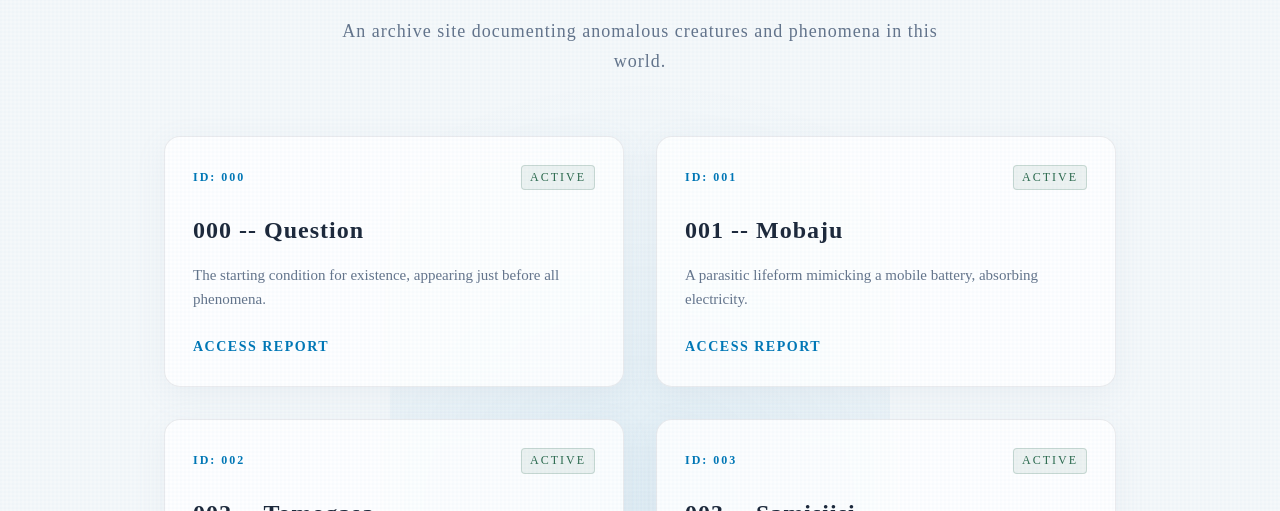
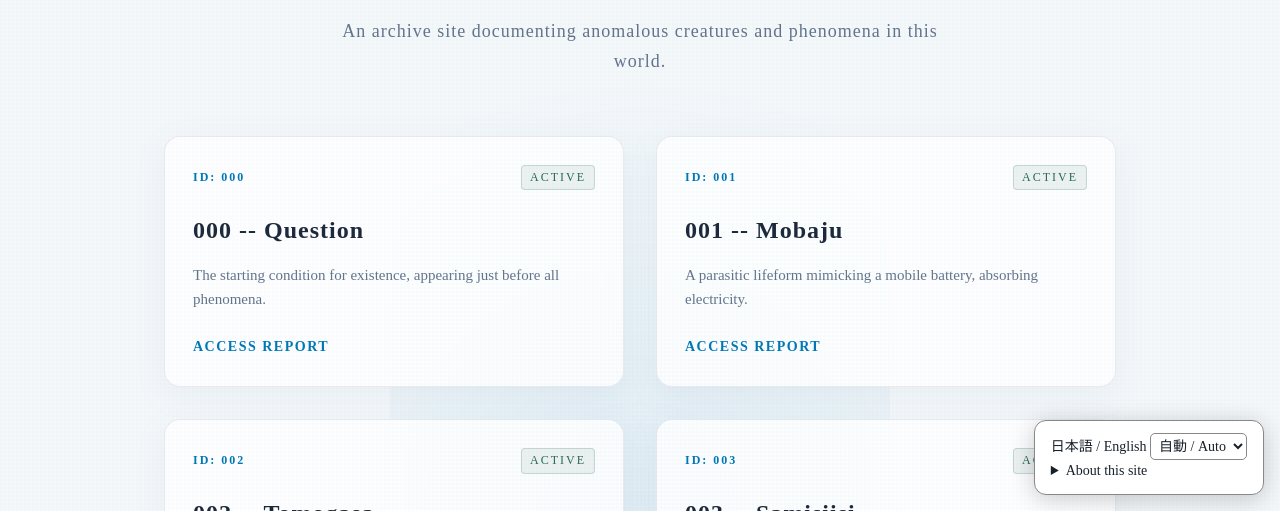
Before and after one commit to EC2045/RAC, a plain HTML site: page index.html in a window 1280 px wide. Shown: the part 289-800 px from the top of the page. Drawn offline with nearby package versions, Linux system fonts and the light colour scheme; no server answers.

Commit message:
Use site typography and repository-owned .lang translations

```diff
--- /dev/null
+++ b/i18n.js
@@ -0,0 +1,152 @@
+(() => {
+  'use strict';
+  const script = document.currentScript;
+  if (!script || document.getElementById('ec-language-guide')) return;
+  const key = 'ec2045-basic-language';
+  const read = k => { try { return localStorage.getItem(k); } catch { return null; } };
+  const write = (k, v) => { try { localStorage.setItem(k, v); } catch {} };
+  const detect = () => (navigator.languages || [navigator.language]).find(x => /^(ja|en)(-|$)/i.test(x))?.slice(0, 2).toLowerCase() || 'ja';
+  const native = !!document.querySelector('script[data-lang-path]');
+  const site = script.dataset.site || decodeURIComponent(location.pathname.split('/').filter(Boolean)[0] || 'ec2045.github.io');
+  const normalise = text => text.replace(/\s+/g, ' ').trim();
+  const supported = (script.dataset.languages || 'ja,en').split(',');
+  let dictionaries = {}, dictionary = {}, activeLanguage = 'ja', queued = false;
+  const originals = new WeakMap(), attributes = new WeakMap();
+  const box = document.createElement('aside');
+  box.id = 'ec-language-guide';
+  box.style.cssText = 'position:fixed;bottom:16px;right:16px;z-index:99999;max-width:min(390px,calc(100vw - 32px));padding:12px 16px;border:1px solid #888;border-radius:12px;background:#fff;color:#18202a;box-shadow:0 4px 24px #0003;font:14px/1.6 system-ui,sans-serif;text-align:left;box-sizing:border-box';
+  const label = document.createElement('label');
+  label.textContent = '日本語 / English '; label.htmlFor = 'ec-language-choice';
+  const select = document.createElement('select'); select.id = 'ec-language-choice';
+  select.style.cssText = 'background:#fff;color:#18202a;border:1px solid #888;border-radius:5px;padding:4px;font:inherit';
+  for (const [value, text] of [['auto', '自動 / Auto'], ...supported.map(code => [code, ({ja:'日本語',en:'English','en-x-es':'English · Spanish-style spelling'})[code] || code])]) {
+    const option = document.createElement('option'); option.value = value; option.textContent = text; select.append(option);
+  }
+  const details = document.createElement('details'), summary = document.createElement('summary'), intro = document.createElement('p'), link = document.createElement('a');
+  intro.style.margin = '8px 0'; link.href = 'https://ec2045.github.io/'; link.style.color = '#2454aa';
+  details.append(summary, intro, link); box.append(label, select, details); document.body.append(box);
+  function translate(original) {
+    if (!activeLanguage.startsWith('en')) return original;
+    const text = normalise(original);
+    let translated = dictionary[text];
+    // These are rendered afresh by the live calendar, rather than stored in HTML.
+    if (translated === undefined && site === 'WST-TIME') {
+      translated = text.replace(/東暦(\d+)年\s*(\d+)月(?:\s*(\d+)日)?/g, (_, y, m, d) => `East Calendar ${y}, Month ${m}${d ? `, Day ${d}` : ''}`);
+      translated = translated.replace(/\(([天知人和駿律水])\)/g, (_, day) => '(' + ({'天':'Ten','知':'Chi','人':'Jin','和':'Wa','駿':'Shun','律':'Ritsu','水':'Sui'})[day] + ')').replace(/([+−-]?\d+)\s*時間/g, '$1 hours');
+      if (translated === text) translated = undefined;
+    }
+    if (translated === undefined && site === 'waon-weather-forecast') {
+      const weather = value => value.replace(/晴れ?|曇り?|雨|雪|雷|のち|時々|一時/g, word => ({'晴れ':'sunny','晴':'sunny','曇り':'cloudy','曇':'cloudy','雨':'rain','雪':'snow','雷':'thunder','のち':', then ','時々':', occasionally ','一時':', briefly '})[word]);
+      translated = text.replace(/^同期完了:\s*/, 'Updated: ').replace(/^オフライン予測:\s*/, 'Offline forecast: ').replace(/本日の和温陣国は「(.+?)」の見込みです。風速・湿度ともに比較的穏やかな大気状態が予測されています。/, (_, conditions) => `Today in Waon Jinkoku: ${weather(conditions)}. Relatively calm wind and humidity conditions are expected.`).replace(/(\d+)月(\d+)日/g, '$1/$2').replace(/\((今日|明日|明後日)\)/g, (_, day) => '(' + dictionary[day] + ')');
+      if (/^[晴れ曇り雨雪雷のち時々一]+$/.test(text)) translated = weather(text);
+      if (translated === text) translated = undefined;
+    }
+    if (translated === undefined) return original;
+    return original.slice(0, original.indexOf(original.trimStart())) + translated + original.slice(original.trimEnd().length);
+  }
+  function translatePage() {
+    observer.disconnect();
+    try {
+      document.querySelectorAll('[data-i18n-html]').forEach(element => {
+        const value = dictionaries[activeLanguage]?.[element.dataset.i18nHtml];
+        if (value !== undefined && element.dataset.renderedLanguage !== activeLanguage) {
+          element.innerHTML = value; element.dataset.renderedLanguage = activeLanguage;
+        }
+      });
+      const walker = document.createTreeWalker(document.documentElement, NodeFilter.SHOW_TEXT);
+      while (walker.nextNode()) {
+        const node = walker.currentNode, parent = node.parentElement;
+        if (!parent || parent.closest('script,style,code,pre,textarea,svg,[contenteditable="true"],#ec-language-guide,[data-lang-key],[data-i18n-html],[translate="no"]')) continue;
+        const current = node.data;
+        let record = originals.get(node);
+        if (!record || current !== record.last) record = { original: current, last: current };
+        const translated = translate(record.original);
+        // Preserve implicit option values used by filters before changing their labels.
+        if (translated !== current && parent.tagName === 'OPTION' && !parent.hasAttribute('value')) parent.value = parent.value;
+        if (translated !== current) node.data = translated;
+        record.last = translated; originals.set(node, record);
+      }
+      document.querySelectorAll('[placeholder],[alt],[title],[aria-label],meta[name="description"],meta[property="og:title"],meta[property="og:description"]').forEach(element => {
+        if (element.closest('#ec-language-guide,[translate="no"]')) return;
+        let records = attributes.get(element); if (!records) records = new Map();
+        for (const name of ['placeholder', 'alt', 'title', 'aria-label', 'content']) {
+          if (!element.hasAttribute(name)) continue;
+          const current = element.getAttribute(name);
+          let record = records.get(name);
+          if (!record || current !== record.last) record = { original: current, last: current };
+          const translated = translate(record.original);
+          if (translated !== current) element.setAttribute(name, translated);
+          record.last = translated; records.set(name, record);
+        }
+        attributes.set(element, records);
+      });
+    } finally { observer.observe(document.documentElement, { childList: true, subtree: true, characterData: true, attributes: true, attributeFilter: ['placeholder', 'alt', 'title', 'aria-label', 'content'] }); }
+  }
+  const observer = new MutationObserver(() => {
+    if (queued) return;
+    queued = true; requestAnimationFrame(() => { queued = false; translatePage(); });
+  });
+  function apply(syncNative = false) {
+    const nativePreference = read('user-lang-setting');
+    activeLanguage = select.value === 'auto' ? (native && nativePreference ? nativePreference : detect()) : select.value;
+    if (!supported.includes(activeLanguage) && !native) activeLanguage = detect();
+    dictionary = dictionaries[activeLanguage] || dictionaries.en || {};
+    box.lang = activeLanguage;
+    const english = activeLanguage.startsWith('en');
+    summary.textContent = english ? 'About this site' : 'このサイトについて';
+    intro.textContent = dictionary['@intro'] || (english ? script.dataset.en || '' : script.dataset.ja || '');
+    link.textContent = english ? 'Explore the World Portal →' : '世界ポータルへ →';
+    intro.hidden = !intro.textContent;
+    if (!intro.textContent) intro.hidden = true;
+    let note = box.querySelector('[data-spelling-note]');
+    if (!note) { note = document.createElement('p'); note.dataset.spellingNote = ''; note.style.margin = '8px 0'; details.append(note); }
+    note.textContent = dictionary['@spelling.note'] || ''; note.hidden = !note.textContent;
+    if (syncNative && native && typeof window.setLang === 'function') window.setLang(activeLanguage);
+    if (!native) document.documentElement.lang = activeLanguage;
+    translatePage();
+    window.dispatchEvent(new CustomEvent('site-language-change', {detail:{lang:activeLanguage}}));
+  }
+  select.value = ['auto', ...supported].includes(read(key)) ? read(key) : 'auto';
+  select.addEventListener('change', () => {
+    write(key, select.value);
+    // Auto must resume browser detection instead of keeping a stale native choice.
+    if (select.value === 'auto' && native) write('user-lang-setting', detect());
+    apply(true);
+  });
+  window.addEventListener('languagechange', () => { if (select.value === 'auto') { if (native) write('user-lang-setting', detect()); apply(true); } });
+  window.addEventListener('ec2045:languagechange', event => {
+    const lang = event.detail.lang;
+    const saved = read(key);
+    // A late native startup must not overwrite an explicit cross-site choice.
+    if (!event.detail.userInitiated && supported.includes(saved) && saved !== lang) {
+      window.setLang(saved);
+      return;
+    }
+    if (event.detail.userInitiated) write(key, supported.includes(lang) ? lang : 'auto');
+    select.value = supported.includes(lang) ? lang : 'auto';
+    apply(false);
+  });
+  const initialise = () => apply(select.value !== 'auto');
+  if (document.readyState === 'loading') document.addEventListener('DOMContentLoaded', initialise, { once: true }); else initialise();
+  function parseLang(source) {
+    const result = Object.create(null);
+    const decode = value => value.replace(/\\([\\nrt=])/g, (_, c) => ({n:'\n',r:'\r',t:'\t'}[c] ?? c));
+    for (const line of source.replace(/^\uFEFF/, '').split(/\r?\n/)) {
+      if (!line.trim() || /^\s*[#;]/.test(line)) continue;
+      let separator = -1;
+      for (let i=0;i<line.length;i++) { if (line[i] === '\\') { i++; continue; } if (line[i] === '=') {separator=i;break;} }
+      if (separator < 0) throw new Error('Invalid .lang entry');
+      const key=decode(line.slice(0,separator));
+      if (Object.hasOwn(result,key)) throw new Error('Duplicate .lang key: '+key);
+      result[key]=decode(line.slice(separator+1));
+    }
+    return result;
+  }
+  Promise.all(supported.map(async language => {
+    try {
+      const response=await fetch(new URL('lang/'+language+'.lang?v=20261102-1',script.src));
+      if(!response.ok) throw new Error('Translations: '+response.status);
+      dictionaries[language]=parseLang(await response.text());
+    } catch(error) { console.warn('[ec2045-i18n]',error); }
+  })).then(() => apply(false));
+})();
--- a/index.html
+++ b/index.html
@@ -265,7 +265,7 @@
     <!-- Scripts -->
     <script src="https://cdnjs.cloudflare.com/ajax/libs/jquery/3.6.0/jquery.min.js"></script>
     <script src="src/index.js"></script>
-<script defer src="https://ec2045.github.io/scripts/basic-i18n.js?v=20261101-content1" data-ja="生命体、異常存在、異常現象を記録するアーカイブ。" data-en="RAC records life forms, anomalous entities, and unusual phenomena."></script>
+<script defer src="i18n.js?v=20261102-1" data-site="RAC" data-ja="生命体、異常存在、異常現象を記録するアーカイブ。" data-en="RAC records life forms, anomalous entities, and unusual phenomena."></script>
 </body>
 
 </html>
```
Also changed, not shown: 2 other files.
